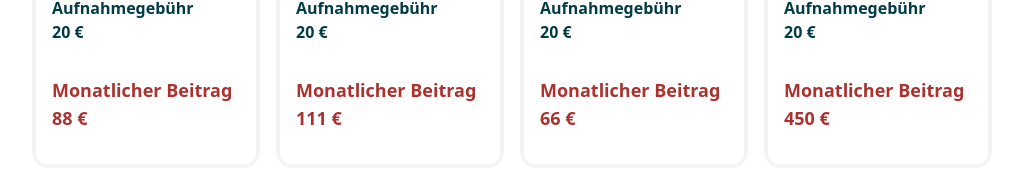
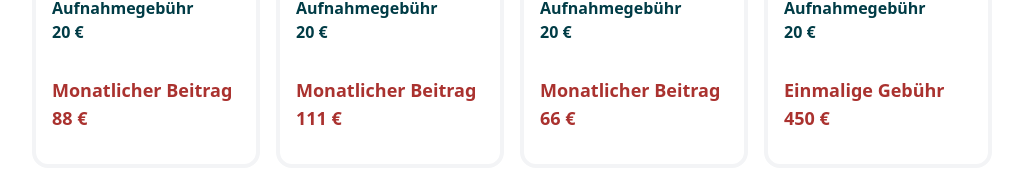
Before and after one commit to maxischmaxi/musicschool, a React (Vite) app: page /anmeldung in a window 1280 px wide. Shown: the part 776-952 px from the top of the page, without its empty margins (128-1151 px from the left). Built offline with nearby package versions, Linux system fonts and the light colour scheme; no server answers.

Commit message:
Put everything in its right place

```diff
--- a/src/components/vertrag-select.tsx
+++ b/src/components/vertrag-select.tsx
@@ -99,7 +99,10 @@ export function VertragSelect<T extends FieldValues>(props: Props<T>) {
                     {vertrag.aufnahmegebuehr} €
                   </span>
                   <span className="text-dark-red mt-8 text-lg mb-8 px-4 font-bold text-left w-full">
-                    Monatlicher Beitrag <br />
+                    {vertrag.preis === 450
+                      ? "Einmalige Gebühr"
+                      : "Monatlicher Beitrag"}{" "}
+                    <br />
                     {vertrag.preis} €
                   </span>
                   <AnimatePresence>
--- a/src/pages/About.tsx
+++ b/src/pages/About.tsx
@@ -69,7 +69,7 @@ export function About() {
           name="Lukas"
           image={jana}
           spitzname="Mozart"
-          items={["Klavier", "Keyboard"]}
+          items={["Keyboard", "Klavier", "Piano"]}
         />
         <Lehrer
           name="Christopher"
--- a/src/pages/Anmeldung.tsx
+++ b/src/pages/Anmeldung.tsx
@@ -15,6 +15,7 @@ import { EinverstaendnisCheck } from "../components/einverstaendnis-check";
 import { isDesktop } from "react-device-detect";
 import { useMutation } from "@tanstack/react-query";
 import { GoogleReCaptcha } from "react-google-recaptcha-v3";
+import { LoaderCircle } from "lucide-react";
 
 export function Anmeldung() {
   const form = useForm<AnmeldungType>({
@@ -234,11 +235,15 @@ export function Anmeldung() {
         />
         <div className="flex flex-row w-full flex-nowrap justify-start items-center">
           <button
-            className="bg-theme text-black rounded-md px-4 py-2 text-sm font-semibold"
+            className="bg-theme text-black rounded-md px-4 py-2 text-sm font-semibold flex flex-row flex-nowrap items-center justify-center gap-2"
             type="submit"
             title="Formular absenden"
             aria-label="Formular absenden"
+            disabled={send.isPending}
           >
+            {send.isPending && (
+              <LoaderCircle className="animate-spin w-4 h-4" />
+            )}
             Formular absenden
           </button>
         </div>
```
